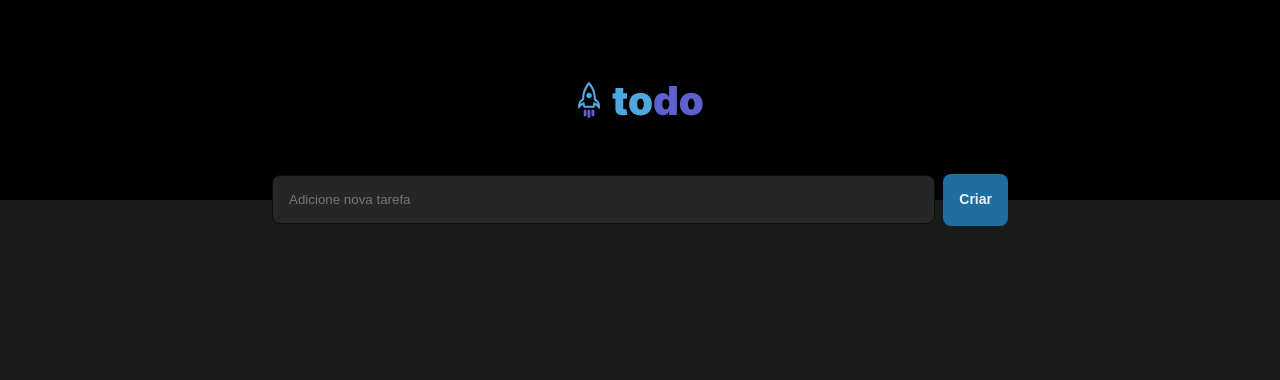
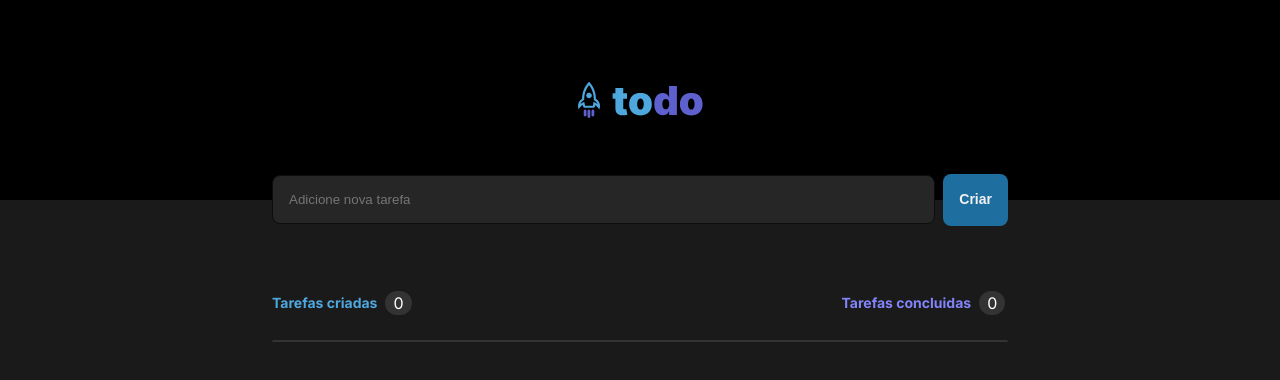
Before and after one commit to Mariano1994/TodoList, a React (Vite) app: page / in a window 1280 px wide. Shown: the top 380 px of the page. Built offline with nearby package versions, Linux system fonts and the light colour scheme.

Commit message:
Create Summary Component

```diff
--- a/src/App.css
+++ b/src/App.css
@@ -4,3 +4,10 @@ body {
   color: #fff;
   font-family: "inter", sans-serif;
 }
+
+
+.content-wrapper {
+  display: grid;
+  place-content: center;
+
+}
--- a/src/App.jsx
+++ b/src/App.jsx
@@ -1,14 +1,19 @@
 import "./App.css";
 import { Header } from "./components/Header/Header";
 import { NewTask } from "./components/NewTask/NewTask";
-
-
+import { Summary } from "./components/Summary/Summary";
+import {Divider} from './components/Divider/Divider'
 
 function App() {
   return (
     <>
-      <Header/>
-      <NewTask/>
+      <Header />
+      <NewTask />
+
+      <main className="content-wrapper">
+        <Summary/>
+        <Divider/>
+      </main>
     </>
   );
 }
--- /dev/null
+++ b/src/components/Divider/Divider.css
@@ -0,0 +1,5 @@
+.divider {
+  margin-top: 2.5rem;
+  border-radius: 4rem;
+  border: 1px solid var(--Grey-400, #333);
+}
--- /dev/null
+++ b/src/components/Divider/Divider.jsx
@@ -0,0 +1,10 @@
+
+import './Divider.css'
+
+export function Divider() {
+  return(
+    <>
+      <div className="divider"></div>
+    </>
+  )
+}
--- /dev/null
+++ b/src/components/Summary/Summary.css
@@ -0,0 +1,35 @@
+.tasks-summary {
+  display: flex;
+  align-items: center
+  justify-content: space-between;
+  width: 73.6rem;
+  gap: 43rem;
+  margin-top: 6.5rem;
+}
+
+.tasks {
+  display: flex;
+  align-items: center;
+  gap: .8rem;
+}
+
+.tasks > span {
+color: var(--Blue, #4EA8DE);
+font-size: 1.4rem;
+font-weight: 700;
+line-height: normal;
+}
+
+.sumary {
+  display: flex;
+  padding: 2px 8px;
+  justify-content: center;
+  align-items: center;
+  border-radius: 999px;
+  background: var(--Gray-400, #333);
+
+}
+
+.tasks > .finished {
+  color: var(--Purple, #8284FA);
+}
--- /dev/null
+++ b/src/components/Summary/Summary.jsx
@@ -0,0 +1,24 @@
+
+import './Summary.css'
+
+export function Summary() {
+  return(
+    <>
+      <div className="tasks-summary">
+          <div className="tasks">
+            <span> Tarefas criadas</span>
+            <div className="sumary">
+              <span>0</span>
+            </div>
+          </div>
+
+          <div className="tasks">
+            <span className="finished"> Tarefas concluidas</span>
+            <div className="sumary">
+              <span>0</span>
+            </div>
+          </div>
+        </div>
+    </>
+  )
+}
```
